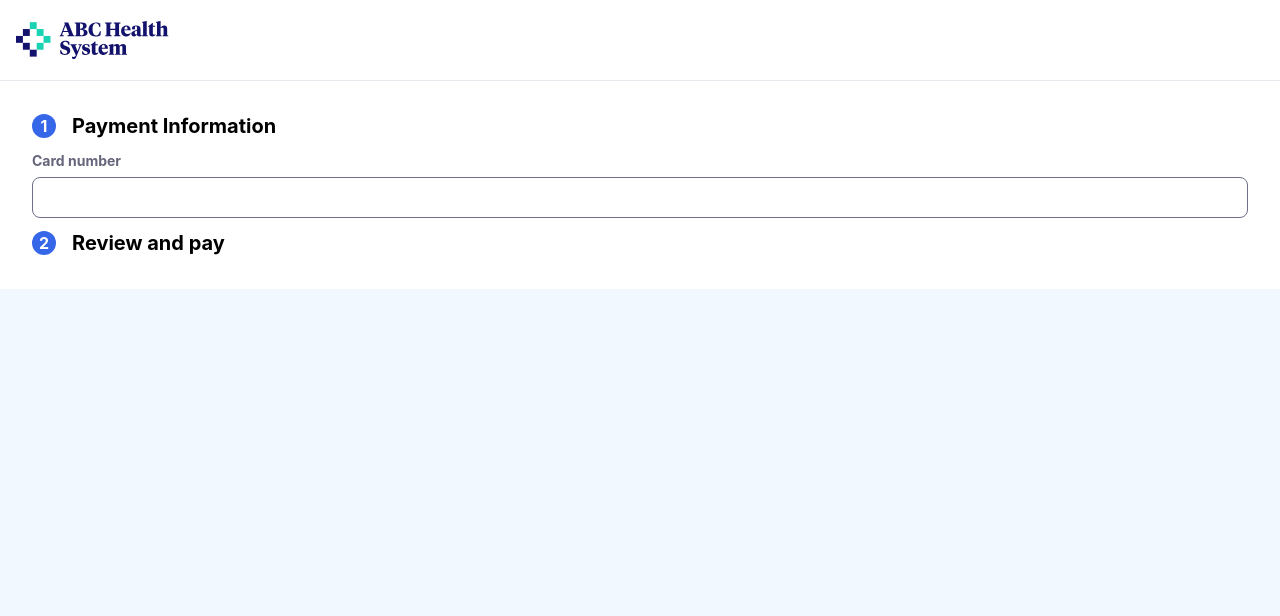
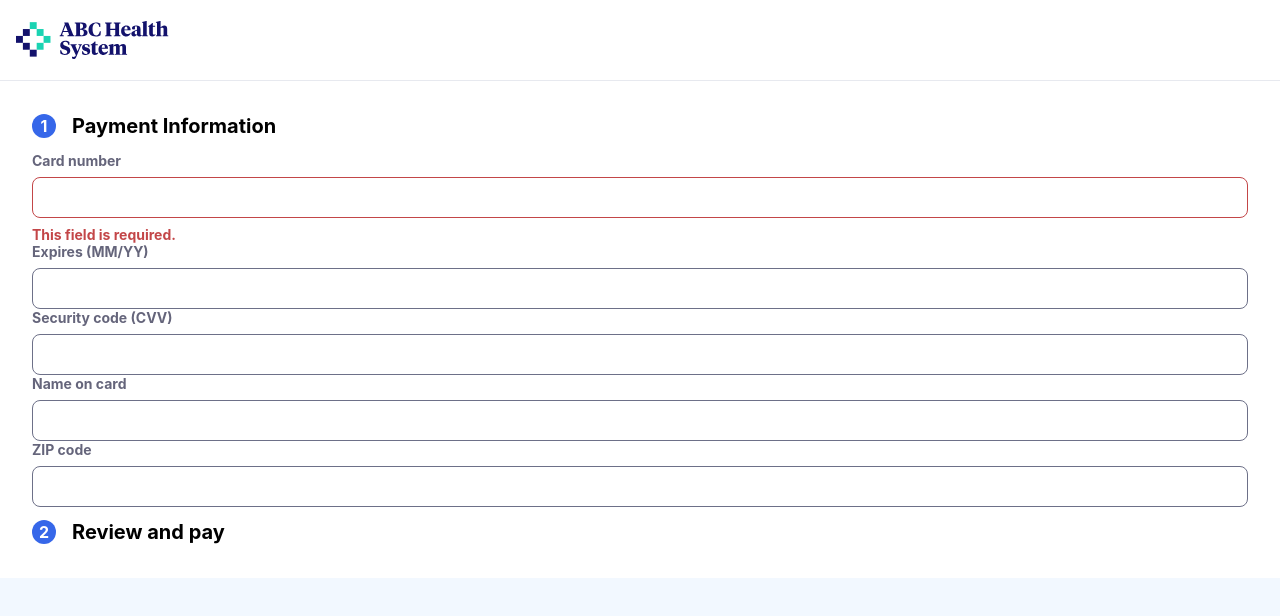
Before and after one commit to gstn-caruso/cedar-challenge, a React (Create React App) app: page / in a window 1280 px wide. Both pictures are taken after a click on the button "Pay total". Shown: the top 616 px of the page. Built offline with nearby package versions, Linux system fonts and the light colour scheme.

Commit message:
input fields display error

```diff
--- a/src/components/payment_form/FormInput.tsx
+++ /dev/null
@@ -1,10 +0,0 @@
-interface FormInputProps {
-  title: string
-}
-
-export function FormInput({ title }: FormInputProps) {
-  return <label className={'FormInput'}>
-    { title }
-    <input type={ 'number' } required></input>
-  </label>;
-}
--- a/src/components/payment_form/PaymentInformationFormSection.tsx
+++ b/src/components/payment_form/PaymentInformationFormSection.tsx
@@ -1,4 +1,4 @@
-import { FormInput }            from './FormInput';
+import { FormInput }            from './form_input/FormInput';
 import { FormStepSectionTitle } from './FormStepSectionTitle';
 
 export function PaymentInformationFormSection() {
@@ -9,7 +9,11 @@ export function PaymentInformationFormSection() {
   return <>
     <FormStepSectionTitle sectionNumber={ 1 } title="Payment Information"/>
     <form onSubmit={ handleSubmit }>
-      <FormInput title={"Card number"}/>
+      <FormInput type={"text"} title={ 'Card number' } isMissing={true}/>
+      <FormInput type={"text"} title={ 'Expires (MM/YY)' }/>
+      <FormInput type={"text"} title={ 'Security code (CVV)' }/>
+      <FormInput type={"text"} title={ 'Name on card' }/>
+      <FormInput type={"text"} title={ 'ZIP code' }/>
     </form>
   </>;
 }
--- /dev/null
+++ b/src/components/payment_form/form_input/FormInput.tsx
@@ -0,0 +1,16 @@
+import { HTMLInputTypeAttribute } from 'react';
+
+interface FormInputProps {
+  title: string,
+  type: HTMLInputTypeAttribute,
+  isMissing?: boolean,
+}
+
+export function FormInput({ title, type, isMissing }: FormInputProps) {
+  return <label className={ `FormInput` }>
+    { title }
+    <input className={ `${ isMissing ? 'error' : '' }` } type={ type } required></input>
+
+    { isMissing && <p>This field is required.</p> }
+  </label>;
+}
--- a/src/styles/FormInput.scss
+++ b/src/styles/FormInput.scss
@@ -13,5 +13,16 @@
     border-radius: 8px;
     border: 1px solid $grey-border;
     padding: 12px 16px 12px 16px;
+
+    &.error {
+      border: 1px solid $error-color;
+    }
   }
+
+  p {
+    color: $error-color;
+    font-size: 14px;
+    margin: 0;
+  }
+
 }
--- a/src/styles/theme.scss
+++ b/src/styles/theme.scss
@@ -7,3 +7,5 @@ $grey-border: #6D7088;
 $background-color: #F2F8FF;
 
 $highlight-color: #3667E9;
+
+$error-color: #C34648;
```
Also changed, not shown: src/components/payment_form/form_input/AlertCircle.tsx (added, +7 -0 lines), 1 other file (tests, documents, lock files or other folders).
